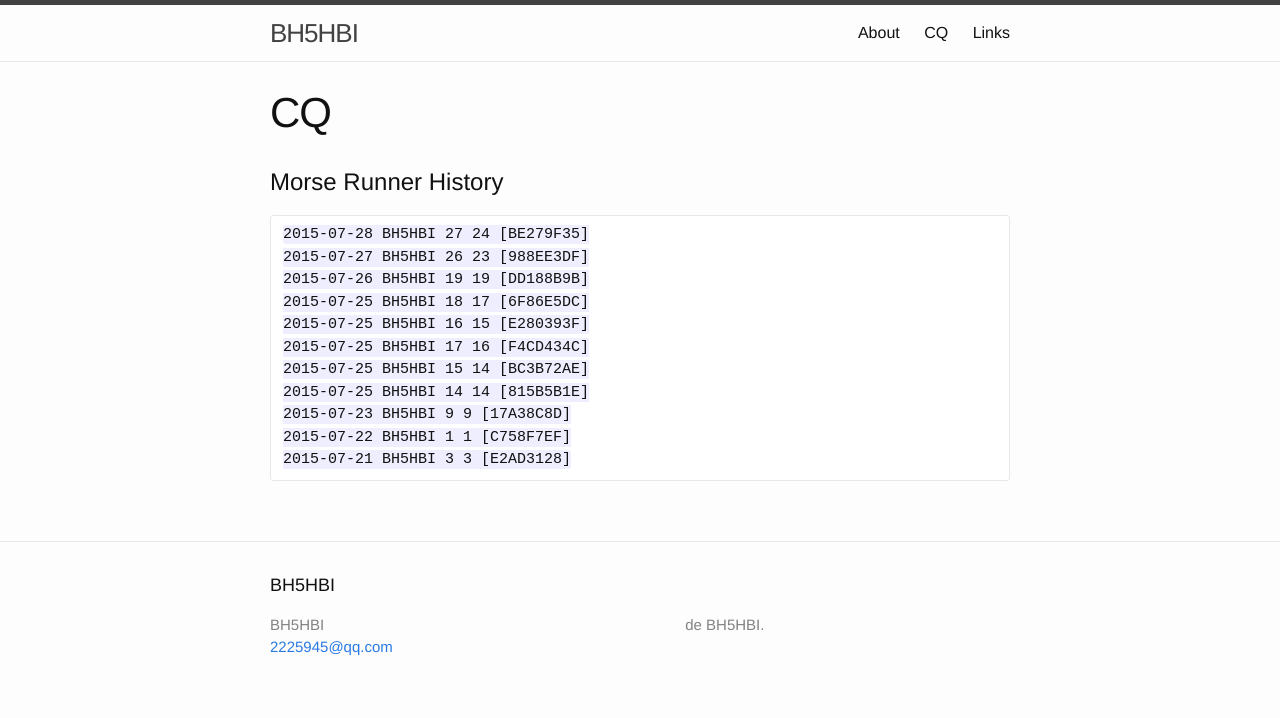
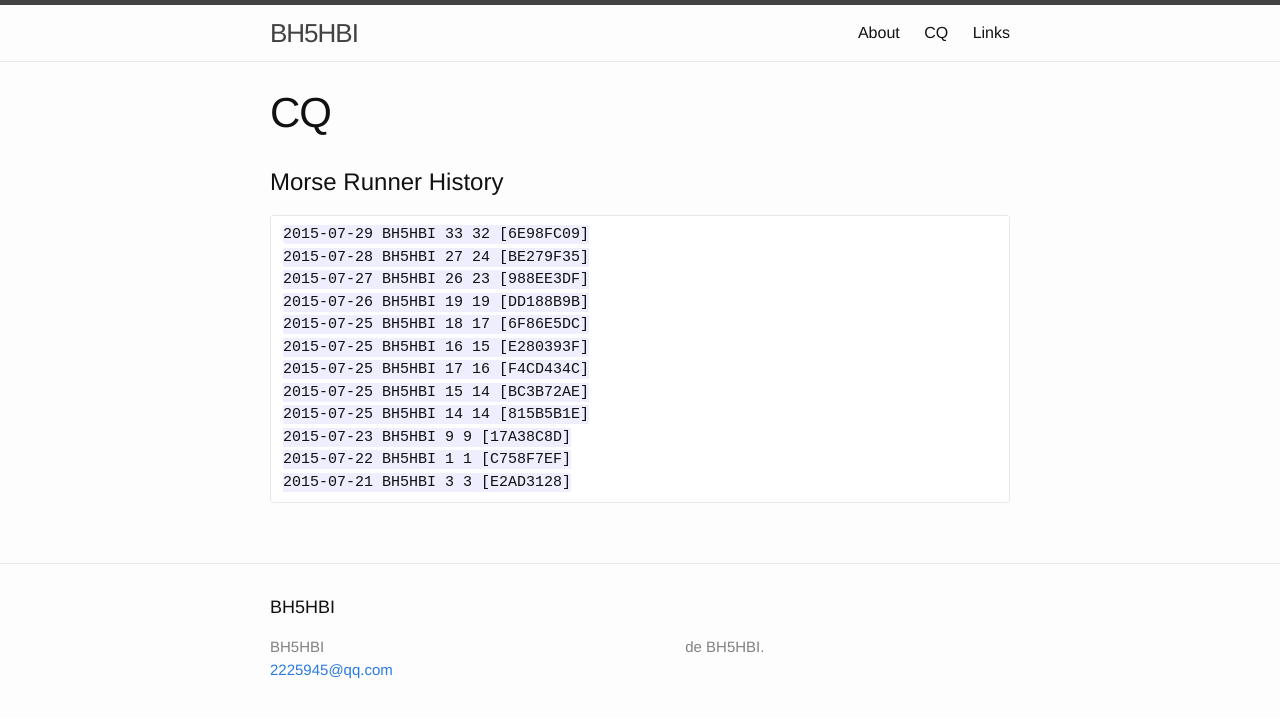
Before and after one commit to BH5HBI/bh5hbi.github.com, a Jekyll site: the page built from cq.md, in a window 1280 px wide. Shown: the top 718 px of the page. Built offline with Jekyll 4.4.1, drawn with Linux system fonts in a browser that asks for light colours.

Commit message:
update cq page

```diff
--- a/cq.md
+++ b/cq.md
@@ -6,6 +6,7 @@ permalink: /CQ/
 
 #Morse Runner History
 
+	2015-07-29 BH5HBI 33 32 [6E98FC09]
 	2015-07-28 BH5HBI 27 24 [BE279F35]
 	2015-07-27 BH5HBI 26 23 [988EE3DF]
 	2015-07-26 BH5HBI 19 19 [DD188B9B]
```
